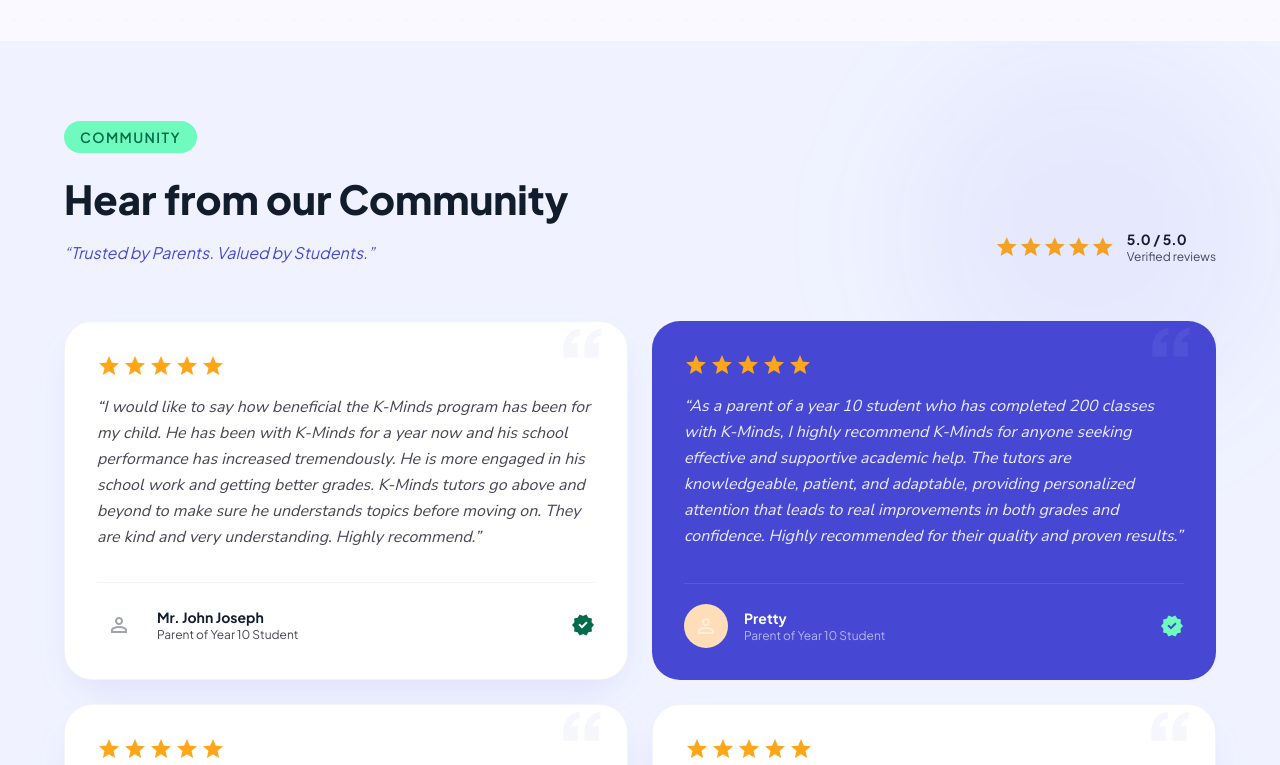
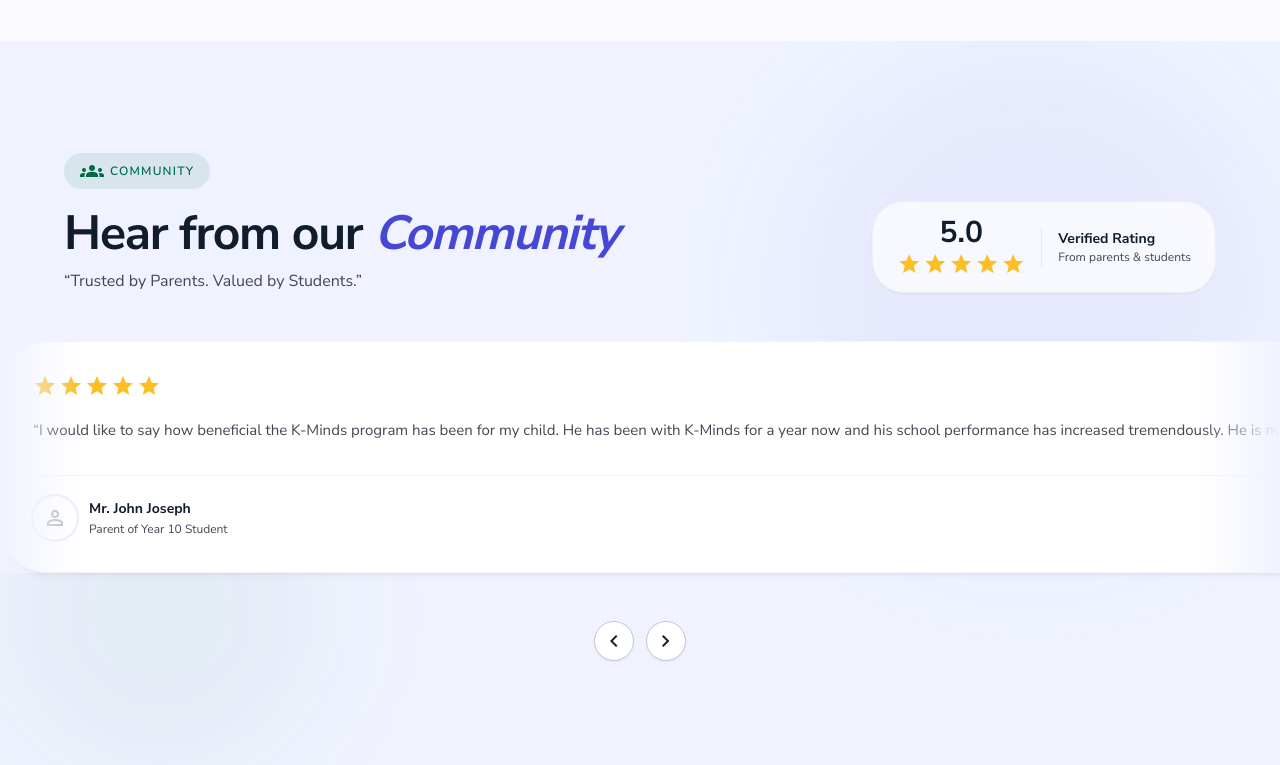
Before and after one commit to northernlightsdeveloper/kminds, a Next.js app: page / in a window 1280 px wide. Shown: the part 1700-2465 px from the top of the page. Built offline with nearby package versions, Linux system fonts and the light colour scheme.

Commit message:
actual reviews change

```diff
--- a/src/components/sections/Testimonials.tsx
+++ b/src/components/sections/Testimonials.tsx
@@ -1,82 +1,147 @@
 // src/components/sections/Testimonials.tsx
+"use client";
+
+import { useRef, useState, useEffect } from "react";
 import { testimonials, testimonialsSection } from "@/data/content";
 
 export default function Testimonials() {
+  const scrollRef = useRef<HTMLDivElement>(null);
+  const [canScrollLeft, setCanScrollLeft] = useState(false);
+  const [canScrollRight, setCanScrollRight] = useState(true);
+
+  const checkScroll = () => {
+    const el = scrollRef.current;
+    if (!el) return;
+    setCanScrollLeft(el.scrollLeft > 10);
+    setCanScrollRight(el.scrollLeft + el.clientWidth < el.scrollWidth - 10);
+  };
+
+  useEffect(() => {
+    const el = scrollRef.current;
+    if (!el) return;
+    el.addEventListener("scroll", checkScroll, { passive: true });
+    checkScroll();
+    return () => el.removeEventListener("scroll", checkScroll);
+  }, []);
+
+  const scroll = (dir: "left" | "right") => {
+    const el = scrollRef.current;
+    if (!el) return;
+    el.scrollBy({ left: dir === "left" ? -460 : 460, behavior: "smooth" });
+  };
+
   return (
     <section
       id="testimonials"
-      className="bg-surface-container-low py-section-gap relative overflow-hidden"
+      className="bg-surface-container-low py-20 md:py-28 overflow-hidden relative"
     >
-      <div className="absolute top-0 right-0 w-96 h-96 bg-primary/5 rounded-full blur-3xl pointer-events-none" />
+      {/* Background decorations */}
+      <div className="absolute top-0 right-0 w-[500px] h-[500px] bg-primary/5 rounded-full blur-3xl pointer-events-none" />
+      <div className="absolute bottom-0 left-0 w-80 h-80 bg-tertiary/5 rounded-full blur-3xl pointer-events-none" />
 
-      {/* Section header — contained */}
-      <div className="px-4 md:px-margin-desktop max-w-[1280px] mx-auto mb-14">
+      {/* Header */}
+      <div className="px-4 md:px-16 max-w-[1280px] mx-auto mb-12">
         <div className="flex flex-col md:flex-row md:items-end justify-between gap-6">
           <div>
-            <span className="inline-block bg-tertiary-fixed text-tertiary font-headline text-label-md px-4 py-1.5 rounded-full mb-4 uppercase tracking-widest">
+            <span className="inline-flex items-center gap-1.5 bg-tertiary/10 text-tertiary font-semibold text-xs px-4 py-1.5 rounded-full mb-5 uppercase tracking-widest">
+              <span
+                className="material-symbols-outlined text-sm"
+                style={{ fontVariationSettings: "'FILL' 1" }}
+              >
+                groups
+              </span>
               Community
             </span>
-            <h2
-              className="font-headline font-extrabold text-on-surface"
-              style={{ fontSize: "clamp(1.8rem,4vw,2.5rem)" }}
-            >
-              Hear from our Community
+            <h2 className="font-extrabold text-on-surface text-4xl md:text-5xl leading-tight tracking-tight">
+              Hear from our{" "}
+              <span className="text-primary italic">Community</span>
             </h2>
-            <p className="text-primary font-headline text-body-md mt-3 italic">
+            <p className="text-on-surface-variant text-base mt-3 font-medium">
               &ldquo;{testimonialsSection.headline}&rdquo;
             </p>
           </div>
-          <div className="flex items-center gap-3 shrink-0">
-            <div className="flex">
+
+          {/* Aggregate rating */}
+          <div className="flex items-center gap-4 shrink-0 bg-white/70 backdrop-blur-sm border border-outline-variant/20 rounded-2xl px-6 py-4 shadow-sm">
+            <div className="flex flex-col items-center">
+              <span className="text-3xl font-extrabold text-on-surface leading-none">
+                5.0
+              </span>
+              <div className="flex gap-0.5 mt-1">
                 {[...Array(5)].map((_, i) => (
                   <span
                     key={i}
-                  className="material-symbols-outlined text-secondary-container text-xl"
+                    className="material-symbols-outlined text-amber-400 text-lg"
                     style={{ fontVariationSettings: "'FILL' 1" }}
                   >
                     star
                   </span>
                 ))}
               </div>
+            </div>
+            <div className="w-px h-10 bg-outline-variant/30" />
             <div>
-              <p className="font-headline text-label-md text-on-surface font-bold">
-                5.0 / 5.0
+              <p className="font-bold text-on-surface text-sm leading-tight">
+                Verified Rating
               </p>
-              <p className="font-headline text-xs text-on-surface-variant">
-                Verified reviews
+              <p className="text-xs text-on-surface-variant mt-0.5">
+                From parents & students
               </p>
             </div>
           </div>
         </div>
       </div>
 
-      {/* ── CARD GRID — no horizontal scroll, proper grid ── */}
-      <div className="px-4 md:px-margin-desktop max-w-[1280px] mx-auto">
-        <div className="grid grid-cols-1 md:grid-cols-2 gap-6">
+      {/* Cards row */}
+      <div className="relative">
+        {/* Left fade */}
+        <div
+          className={`absolute left-0 top-0 bottom-6 w-20 bg-gradient-to-r from-surface-container-low to-transparent z-10 pointer-events-none transition-opacity duration-200 ${
+            canScrollLeft ? "opacity-100" : "opacity-0"
+          }`}
+        />
+        {/* Right fade */}
+        <div
+          className={`absolute right-0 top-0 bottom-6 w-20 bg-gradient-to-l from-surface-container-low to-transparent z-10 pointer-events-none transition-opacity duration-200 ${
+            canScrollRight ? "opacity-100" : "opacity-0"
+          }`}
+        />
+
+        <div
+          ref={scrollRef}
+          className="flex gap-5 overflow-x-auto px-4 md:px-16 pb-6 snap-x snap-mandatory scrollbar-none"
+          style={{ scrollbarWidth: "none", msOverflowStyle: "none" }}
+        >
           {testimonials.map((t) => (
             <div
               key={t.id}
-              className={`relative rounded-[28px] p-8 flex flex-col justify-between overflow-hidden ${
+              className={`
+                group min-w-[340px] md:min-w-[420px] flex-shrink-0 snap-start
+                p-8 rounded-3xl flex flex-col justify-between relative overflow-hidden
+                transition-transform duration-300 hover:-translate-y-1
+                ${
                   t.variant === "dark"
-                  ? "bg-primary text-on-primary"
-                  : "bg-white border border-outline-variant/20 card-shadow"
-              }`}
+                    ? "bg-primary text-on-primary shadow-xl shadow-primary/20"
+                    : "bg-white text-on-surface border border-outline-variant/20 shadow-md shadow-black/5"
+                }
+              `}
             >
-              {/* Decorative watermark quote */}
+              {/* Decorative quote mark */}
               <div
-                className={`absolute -top-2 right-4 font-headline font-black leading-none select-none pointer-events-none text-8xl ${
-                  t.variant === "dark" ? "text-white/5" : "text-primary/5"
+                className={`absolute -top-2 right-6 font-serif font-black leading-none select-none pointer-events-none text-[120px] ${
+                  t.variant === "dark" ? "text-white/8" : "text-primary/6"
                 }`}
               >
                 &ldquo;
               </div>
 
+              <div className="relative">
                 {/* Stars */}
-              <div className="flex gap-0.5 mb-4">
+                <div className="flex gap-0.5 mb-5">
                   {[...Array(t.stars)].map((_, i) => (
                     <span
                       key={i}
-                    className="material-symbols-outlined text-lg text-secondary-container"
+                      className="material-symbols-outlined text-amber-400 text-xl"
                       style={{ fontVariationSettings: "'FILL' 1" }}
                     >
                       star
@@ -86,39 +151,42 @@
 
                 {/* Quote */}
                 <p
-                className={`font-body text-body-md italic leading-relaxed mb-8 flex-1 ${
+                  className={`text-[15px] leading-relaxed font-medium ${
                     t.variant === "dark"
-                    ? "text-on-primary/90"
+                      ? "text-on-primary/85"
                       : "text-on-surface-variant"
                   }`}
                 >
                   &ldquo;{t.quote}&rdquo;
                 </p>
+              </div>
 
-              {/* Author row */}
+              {/* Author */}
               <div
-                className={`flex items-center gap-4 pt-5 border-t ${
+                className={`mt-8 flex items-center gap-3 pt-5 border-t ${
                   t.variant === "dark"
                     ? "border-white/10"
                     : "border-outline-variant/20"
                 }`}
               >
                 <div
-                  className={`w-11 h-11 rounded-full ${t.avatarColor} flex items-center justify-center shrink-0`}
+                  className={`w-11 h-11 rounded-full ${t.avatarColor} flex items-center justify-center shrink-0 ring-2 ${
+                    t.variant === "dark" ? "ring-white/10" : "ring-primary/10"
+                  }`}
                 >
                   <span
-                    className={`material-symbols-outlined text-base ${
+                    className={`material-symbols-outlined text-xl ${
                       t.variant === "dark"
                         ? "text-on-primary/50"
-                        : "text-on-surface/40"
+                        : "text-on-surface/30"
                     }`}
                   >
                     person
                   </span>
                 </div>
-                <div className="min-w-0">
+                <div className="flex-1 min-w-0">
                   <p
-                    className={`font-headline text-label-md font-bold truncate ${
+                    className={`font-bold text-sm truncate ${
                       t.variant === "dark"
                         ? "text-on-primary"
                         : "text-on-surface"
@@ -127,17 +195,19 @@
                     {t.name}
                   </p>
                   <p
-                    className={`text-xs font-headline ${
+                    className={`text-xs mt-0.5 truncate ${
                       t.variant === "dark"
-                        ? "text-on-primary/60"
+                        ? "text-on-primary/55"
                         : "text-on-surface-variant"
                     }`}
                   >
                     {t.role}
                   </p>
                 </div>
+                {/* Verified badge */}
+                <div className="flex items-center gap-1 shrink-0">
                   <span
-                  className={`material-symbols-outlined text-xl ml-auto shrink-0 ${
+                    className={`material-symbols-outlined text-lg ${
                       t.variant === "dark"
                         ? "text-tertiary-fixed"
                         : "text-tertiary"
@@ -146,11 +216,53 @@
                   >
                     verified
                   </span>
+                  <span
+                    className={`text-xs font-medium hidden sm:block ${
+                      t.variant === "dark"
+                        ? "text-tertiary-fixed"
+                        : "text-tertiary"
+                    }`}
+                  >
+                    Verified
+                  </span>
+                </div>
               </div>
             </div>
           ))}
         </div>
       </div>
+
+      {/* Navigation arrows */}
+      <div className="flex gap-3 justify-center mt-6">
+        <button
+          onClick={() => scroll("left")}
+          disabled={!canScrollLeft}
+          className={`w-10 h-10 rounded-full border flex items-center justify-center transition-all duration-200 ${
+            canScrollLeft
+              ? "border-outline-variant bg-white hover:bg-primary hover:border-primary hover:text-on-primary text-on-surface shadow-sm"
+              : "border-outline-variant/30 bg-transparent text-on-surface/20 cursor-not-allowed"
+          }`}
+          aria-label="Scroll left"
+        >
+          <span className="material-symbols-outlined text-lg">
+            chevron_left
+          </span>
+        </button>
+        <button
+          onClick={() => scroll("right")}
+          disabled={!canScrollRight}
+          className={`w-10 h-10 rounded-full border flex items-center justify-center transition-all duration-200 ${
+            canScrollRight
+              ? "border-outline-variant bg-white hover:bg-primary hover:border-primary hover:text-on-primary text-on-surface shadow-sm"
+              : "border-outline-variant/30 bg-transparent text-on-surface/20 cursor-not-allowed"
+          }`}
+          aria-label="Scroll right"
+        >
+          <span className="material-symbols-outlined text-lg">
+            chevron_right
+          </span>
+        </button>
+      </div>
     </section>
   );
 }
```
Lines whose indentation alone changed are shown as unchanged.
